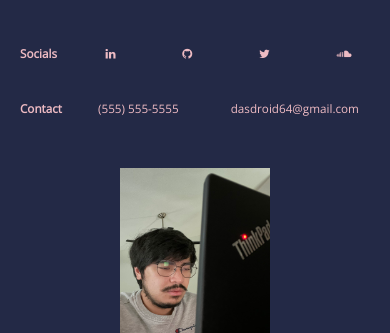
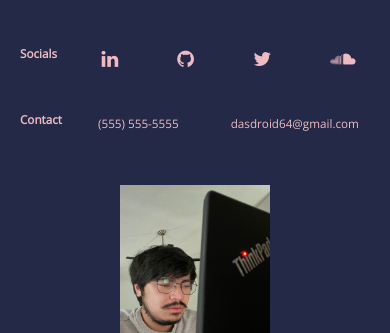
Before and after one commit to annoyingdroid/Developer-Portfolio, a plain HTML site: page index.html in a window 390 px wide. Shown: the part 853-1186 px from the top of the page. Drawn offline with nearby package versions, Linux system fonts and the light colour scheme.

Commit message:
Made contact links interactive

```diff
--- a/assets/css/styles.css
+++ b/assets/css/styles.css
@@ -167,6 +167,7 @@ main #socials ul{
 main #socials ul li{
     align-content: center;
     margin-right: 10px;
+    font-size: 40px;
 }
 
 /* Contact formatting */
@@ -180,6 +181,7 @@ main #contact ul{
 main #contact ul li{
     align-content: center;
     margin-right: 10px;
+    font-size: 25px;
 }
 
 .fa {
@@ -209,6 +211,8 @@ footer img {
     .navbar { font-size: 3vw; }
     main { font-size:2vw;}
     main * { font-size: 3vw;}
+    main #socials ul li { font-size: 5vw }
+    main #contact ul li { font-size: 4vw }
 }
 
 /* Media Queries: Tabled Portrait */
--- a/index.html
+++ b/index.html
@@ -108,10 +108,10 @@
             <h2>Contact</h2>
             <ul>
                 <li>
-                    (555) 555-5555
+                    <a href="tel:5555555555">(555) 555-5555</a>
                 </li>
                 <li>
-                    dasdroid64@gmail.com
+                    <a href="mailto:dasdroid64@gmail.com">dasdroid64@gmail.com</a>
                 </li>
         </section>
     </main>
```
